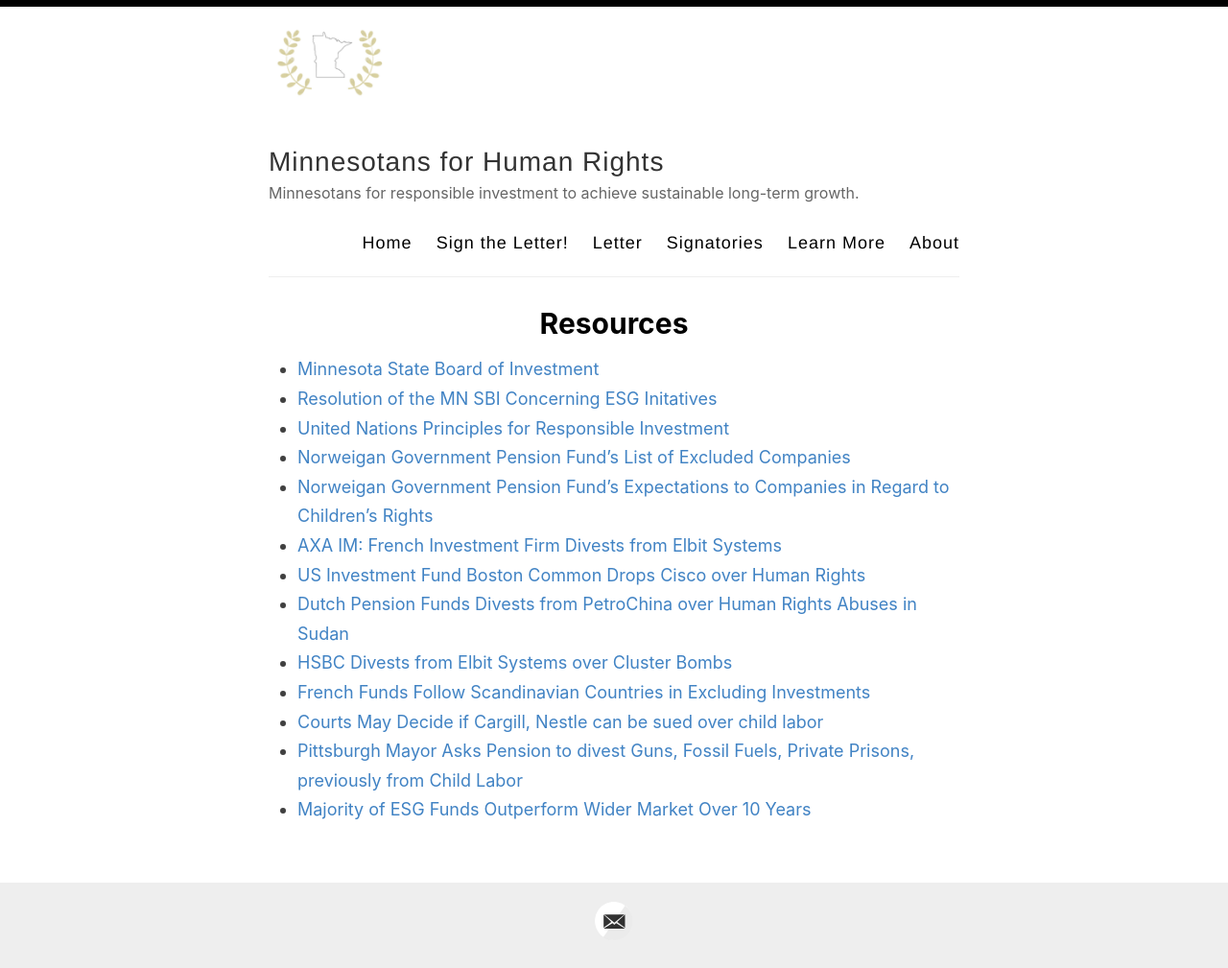
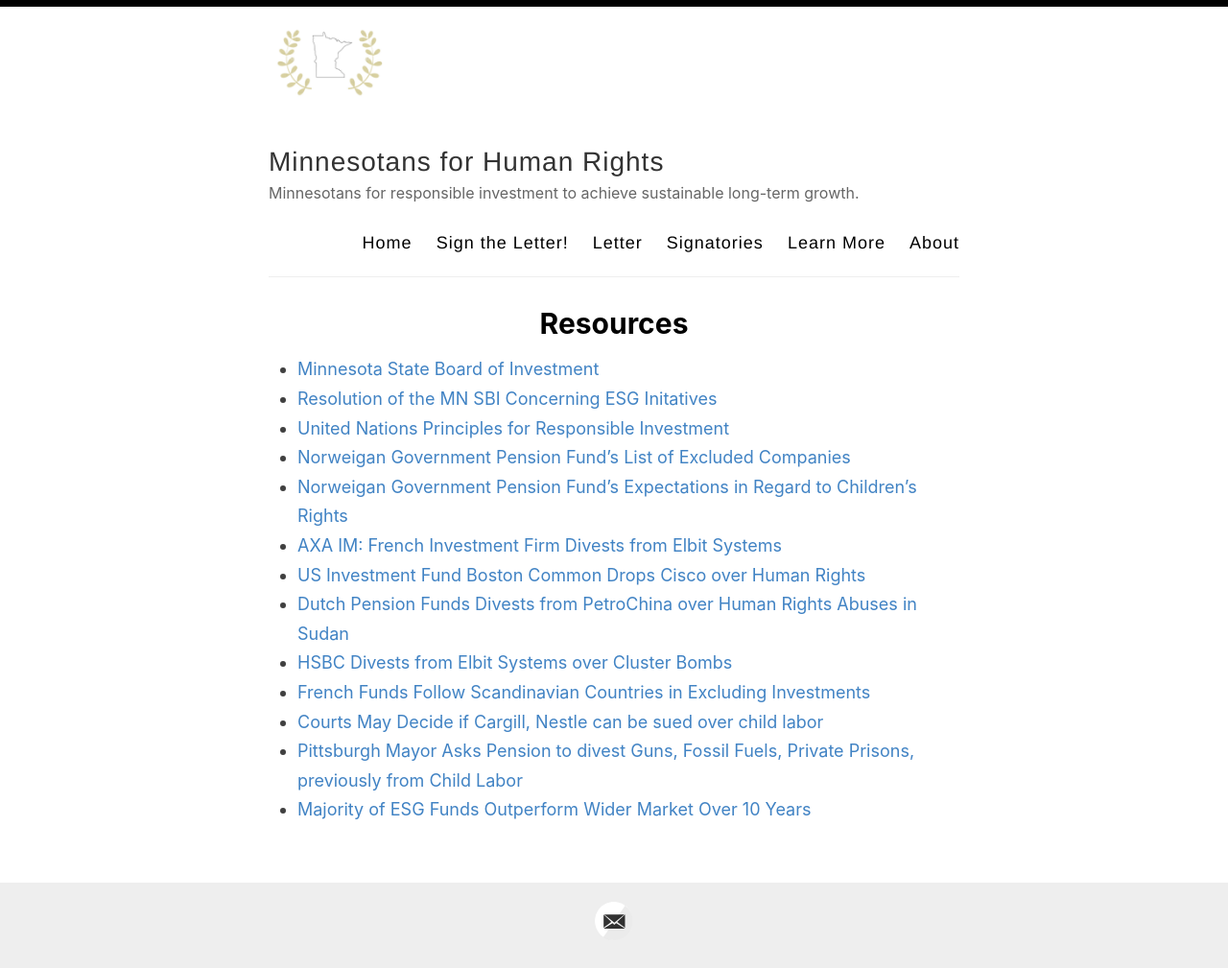
Before and after one commit to adamrahim/adamrahim.github.io, a Jekyll site: the page built from _posts/2020-12-23-learn-more.md, in a window 1280 px wide. Shown: the whole page at 96% size. Built offline with Jekyll 4.4.1, drawn with Linux system fonts in a browser that asks for light colours.

Commit message:
Update 2020-12-23-learn-more.md

```diff
--- a/_posts/2020-12-23-learn-more.md
+++ b/_posts/2020-12-23-learn-more.md
@@ -7,7 +7,7 @@
 - [Resolution of the MN SBI Concerning ESG Initatives](https://mn.gov/sbi/documents/MSBI%20Resolution%20on%20ESG%20-%20February%2026%202020.pdf "Resolution of the Minnesota State Board of Investment Concerning Environmental, Social, and Governance Initiatives")
 - [United Nations Principles for Responsible Investment](https://www.unpri.org/pri/about-the-pri "UN Principles for Responsible Investment")
 - [Norweigan Government Pension Fund's List of Excluded Companies](https://www.nbim.no/en/the-fund/responsible-investment/exclusion-of-companies/ "Norweigan Government Pension Fund's List of Excluded Companies")
-- [Norweigan Government Pension Fund's Expectations to Companies in Regard to Children's Rights](https://www.nbim.no/en/the-fund/responsible-investment/principles/expectations-to-companies/childrens-rights/ "Norweigan Government Pension Fund's Expectations to Companies in Regard to Children's Rights")
+- [Norweigan Government Pension Fund's Expectations in Regard to Children's Rights](https://www.nbim.no/en/the-fund/responsible-investment/principles/expectations-to-companies/childrens-rights/ "Norweigan Government Pension Fund's Expectations to Companies in Regard to Children's Rights")
 - [AXA IM: French Investment Firm Divests from Elbit Systems](https://www.business-humanrights.org/en/latest-news/french-investment-firm-axa-partially-divests-from-israeli-arms-manufacturer-elbit-systems/ "AXA IM Divests from Elbit")
 - [US Investment Fund Boston Common Drops Cisco over Human Rights](https://www.triplepundit.com/story/2011/investor-drops-cisco-over-human-rights/103961 "Boston Common Drops Cisco")
 - [Dutch Pension Funds Divests from PetroChina over Human Rights Abuses in Sudan](https://www.triplepundit.com/story/2008/pggm-will-divest-petrochina/98001 "Dutch Pension Fund Divests over Human Rights Abuses")
```
